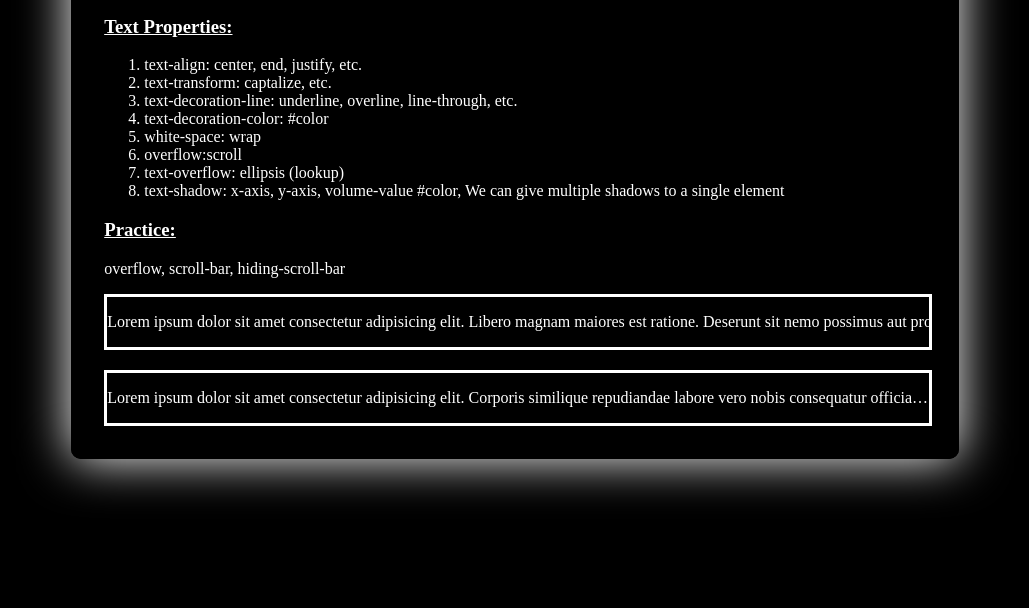
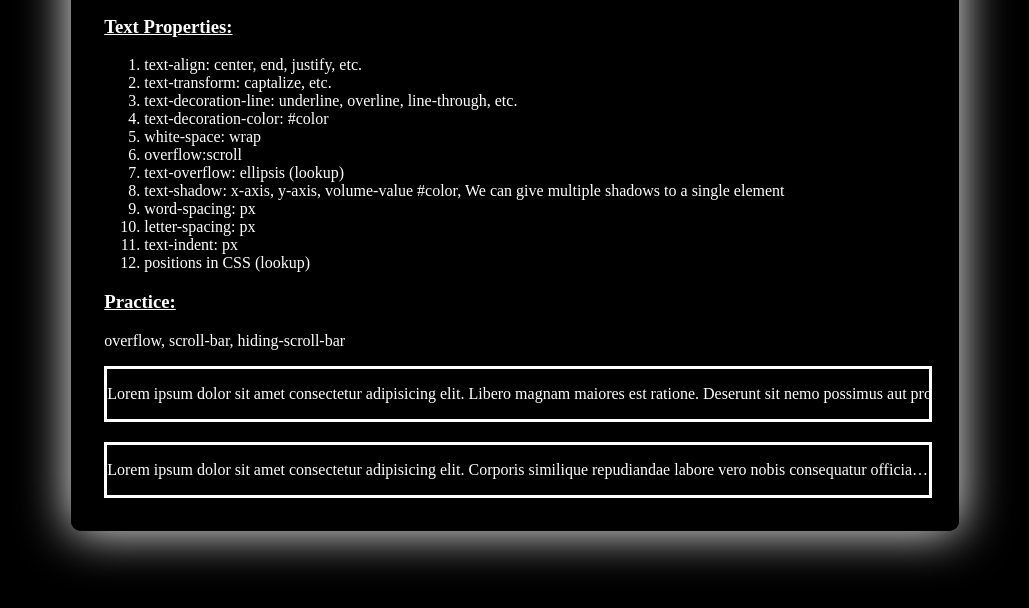
Before and after one commit to G-Nash/19thNov_class, a plain HTML site: page index.html in a window 1280 px wide. Shown: the part 228-836 px from the top of the page, without its empty margins (125-1154 px from the left). Before the commit the page ends 800 px from the top, so only its background shows below. Drawn offline with Linux system fonts and the light colour scheme.

Commit message:
content_update

```diff
--- a/index.html
+++ b/index.html
@@ -26,6 +26,10 @@
                 <li>overflow:scroll</li>
                 <li>text-overflow: ellipsis (lookup)</li>
                 <li>text-shadow: x-axis, y-axis, volume-value #color, We can give multiple shadows to a single element</li>
+                <li>word-spacing: px</li>
+                <li>letter-spacing: px</li>
+                <li>text-indent: px</li>
+                <li>positions in CSS (lookup)</li>
             </ol>
 
             <h3 class="sub-heading">Practice:</h3>
```
